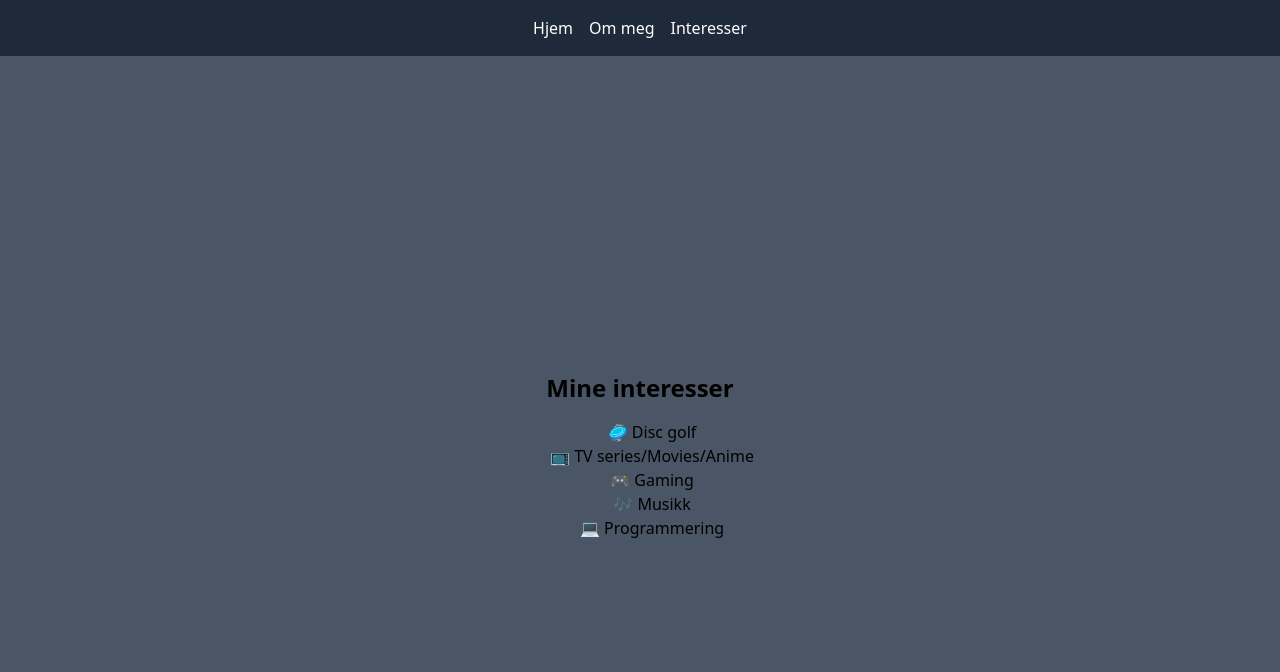
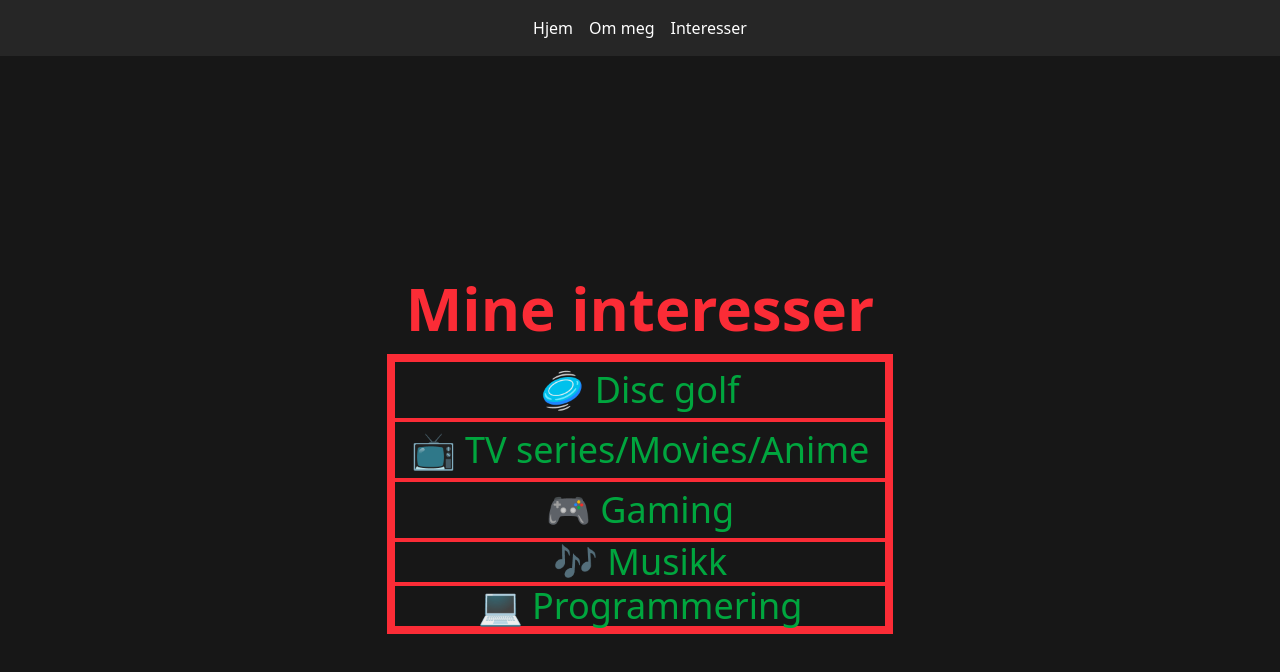
Before and after one commit to Toorq91/Prosjekter, a Vue app in the folder Meg/: page /interests in a window 1280 px wide. Shown: the top 672 px of the page. Built offline with nearby package versions, Linux system fonts and the light colour scheme; the HTML template or start-up script is replaced by a standard one.

Commit message:
Lagt til noen sider og fikset på fargene

```diff
--- a/Meg/src/App.vue
+++ b/Meg/src/App.vue
@@ -4,5 +4,5 @@
 </template>
 
 <script setup>
-import Navbar from './components/Navbar.vue'
+import Navbar from './components/navbar.vue'
 </script>
--- a/Meg/src/components/navbar.vue
+++ b/Meg/src/components/navbar.vue
@@ -1,5 +1,5 @@
 <template>
-  <nav class="bg-gray-800 text-white p-4 flex justify-center space-x-4">
+  <nav class="bg-neutral-800 text-white p-4 flex justify-center space-x-4">
     <RouterLink to="/" class="hover:text-gray-300">Hjem</RouterLink>
     <RouterLink to="/about" class="hover:text-gray-300">Om meg</RouterLink>
     <RouterLink to="/interests" class="hover:text-gray-300">Interesser</RouterLink>
--- a/Meg/src/views/About.vue
+++ /dev/null
@@ -1,6 +0,0 @@
-<template>
-  <div class="flex flex-col items-center justify-center min-h-screen bg-gray-600 text-center">
-    <h1 class="text-2xl font-bold">Om meg</h1>
-    <p class="mt-2">Test</p>
-  </div>
-</template>
--- a/Meg/src/views/Home.vue
+++ /dev/null
@@ -1,9 +0,0 @@
-<template>
-  <div class="flex flex-col items-center justify-center min-h-screen bg-gray-600 text-center">
-    <h1 class="text-3xl font-bold mb-6">Velkommen til min personlige app</h1>
-    <div class="space-x-4">
-      <RouterLink to="/about" class="px-4 py-2 bg-blue-500 text-white rounded">Om meg</RouterLink>
-      <RouterLink to="/interests" class="px-4 py-2 bg-green-500 text-white rounded">Interesser</RouterLink>
-    </div>
-  </div>
-</template>
--- a/Meg/src/views/Interests.vue
+++ /dev/null
@@ -1,14 +0,0 @@
-<template>
-  <div class="flex flex-col items-center justify-center min-h-screen bg-gray-600 text-center">
-    <h1 class="text-2xl font-bold">Mine interesser</h1>
-    <ul class="mt-4 list-disc pl-6">
-      <ul>
-        <li>🥏 Disc golf</li>
-        <li>📺 TV series/Movies/Anime</li>
-        <li>🎮 Gaming</li>
-        <li>🎶 Musikk</li>
-        <li>💻 Programmering</li>
-      </ul>
-    </ul>
-  </div>
-</template>
--- /dev/null
+++ b/Meg/src/views/InterestsPage.vue
@@ -0,0 +1,26 @@
+<template>
+  <div class="flex flex-col items-center justify-center min-h-screen bg-neutral-900 text-center">
+    <h1 class="text-6xl font-bold text-red-500">Mine interesser</h1>
+    <ul class="text-2xl mt-4 list-disc border-6 border-red-500">
+      <ul>
+        <li class="border-2 border-red-500 text-4xl text-green-600">
+          <RouterLink to="/discgolf" class="block px-4 py-2 hover:text-red-400 transition">
+          🥏 Disc golf
+        </RouterLink>
+      </li>
+        <li class="border-2 border-red-500 text-4xl text-green-600">
+          <RouterLink to="/tv" class="block px-4 py-2 hover:text-red-400 transition">
+          📺 TV series/Movies/Anime
+        </RouterLink>
+      </li>
+        <li class="border-2 border-red-500 text-4xl text-green-600">
+          <RouterLink to="/tv" class="block px-4 py-2 hover:text-red-400 transition">
+          🎮 Gaming
+          </RouterLink>
+        </li>
+        <li class="border-2 border-red-500 text-4xl text-green-600">🎶 Musikk</li>
+        <li class="border-2 border-red-500 text-4xl text-green-600">💻 Programmering</li>
+      </ul>
+    </ul>
+  </div>
+</template>
--- /dev/null
+++ b/Meg/src/views/aboutPage.vue
@@ -0,0 +1,6 @@
+<template>
+  <div class="flex flex-col items-center justify-center min-h-screen bg-neutral-900 text-center">
+    <h1 class="text-6xl font-bold text-red-500 ">Om meg</h1>
+    <p class="mt-2 text-white font-bold">Test asefopuhsregousrg</p>
+  </div>
+</template>
--- /dev/null
+++ b/Meg/src/views/discgolfPage.vue
@@ -0,0 +1,6 @@
+<template>
+  <div class="flex flex-col items-center justify-center min-h-screen bg-neutral-900 text-center">
+    <h1 class="text-6xl font-bold text-red-500 ">Disc golf siden:</h1>
+    <p class="mt-2 text-white font-bold">Loading...</p>
+  </div>
+</template>
--- /dev/null
+++ b/Meg/src/views/gamingPage.vue
@@ -0,0 +1,6 @@
+<template>
+  <div class="flex flex-col items-center justify-center min-h-screen bg-neutral-900 text-center">
+    <h1 class="text-6xl font-bold text-red-500 ">Gaming:</h1>
+    <p class="mt-2 text-white font-bold">Loading...</p>
+  </div>
+</template>
--- /dev/null
+++ b/Meg/src/views/homePage.vue
@@ -0,0 +1,9 @@
+<template>
+  <div class="flex flex-col items-center justify-center min-h-screen bg-neutral-900 text-center">
+    <h1 class="text-3xl font-bold mb-6 text-red-500">Velkommen til siden om meg</h1>
+    <div class="space-x-4">
+      <RouterLink to="/about" class="px-4 py-2 bg-red-500 text-neutral-900 rounded text-4xl font-semibold">Om meg</RouterLink>
+      <RouterLink to="/interests" class="px-4 py-2  bg-neutral-900 text-red-500 rounded text-4xl font-semibold border border-red-500">Interesser</RouterLink>
+    </div>
+  </div>
+</template>
--- /dev/null
+++ b/Meg/src/views/tvPage.vue
@@ -0,0 +1,6 @@
+<template>
+  <div class="flex flex-col items-center justify-center min-h-screen bg-neutral-900 text-center">
+    <h1 class="text-6xl font-bold text-red-500 ">Tv series / Movies / Anime:</h1>
+    <p class="mt-2 text-white font-bold">Loading...</p>
+  </div>
+</template>
```
Also changed, not shown: Meg/src/router.js (+10 -4 lines).
